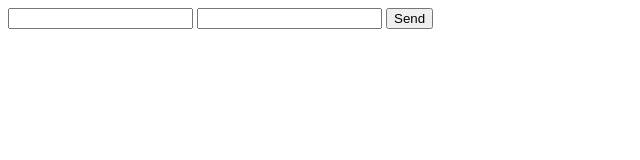
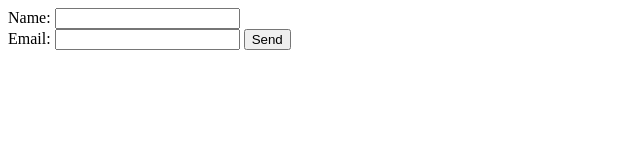
Before and after one commit to tomruttle/tommelot.github.io, a plain HTML site: page index.html in a window 1280 px wide. Shown: the whole page, without its empty margins (0-640 px from the left). Drawn offline with Linux system fonts and the light colour scheme.

Commit message:
Add some metadata

```diff
--- a/index.html
+++ b/index.html
@@ -1,9 +1,19 @@
-<html>
-<form action="https://getform.io/f/a5ddeb85-bfe5-4400-8a85-41ce234180c2" method="POST">
-    <input type="text" name="name">
-    <input type="email" name="email">
-    <!-- add hidden Honeypot input to prevent spams -->
-    <input type="hidden" name="_gotcha" style="display:none !important">
-    <button type="submit">Send</button>
-</form>
+<!DOCTYPE html>
+<html xmlns="http://www.w3.org/1999/xhtml">
+    <head>
+        <title>Password Protected</title>
+
+        <meta name="viewport" content="width=device-width, initial-scale=1.0">
+        <meta name="robots" content="noindex, nofollow">
+    </head>
+
+    <body>
+        <form action="https://getform.io/f/a5ddeb85-bfe5-4400-8a85-41ce234180c2" method="POST">
+            Name: <input type="text" name="name"><br/>
+            Email: <input type="email" name="email">
+            <!-- add hidden Honeypot input to prevent spams -->
+            <input type="hidden" name="_gotcha" style="display:none !important">
+            <button type="submit">Send</button>
+        </form>
+    </body>
 </html>
```
